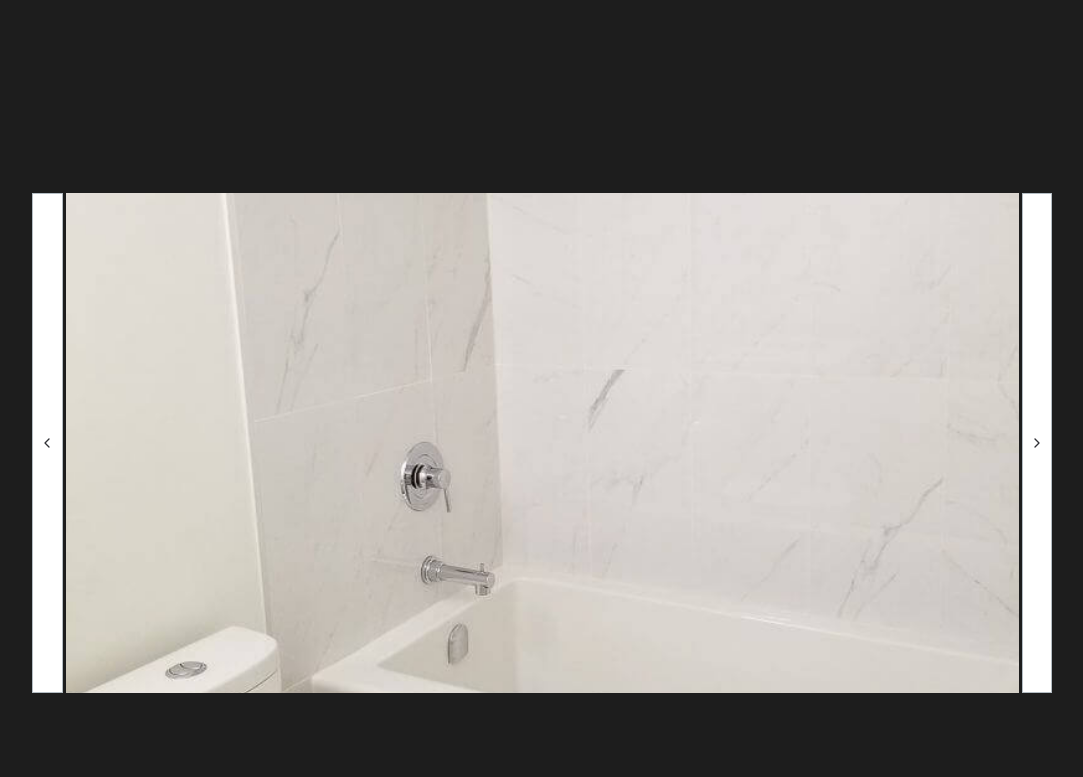
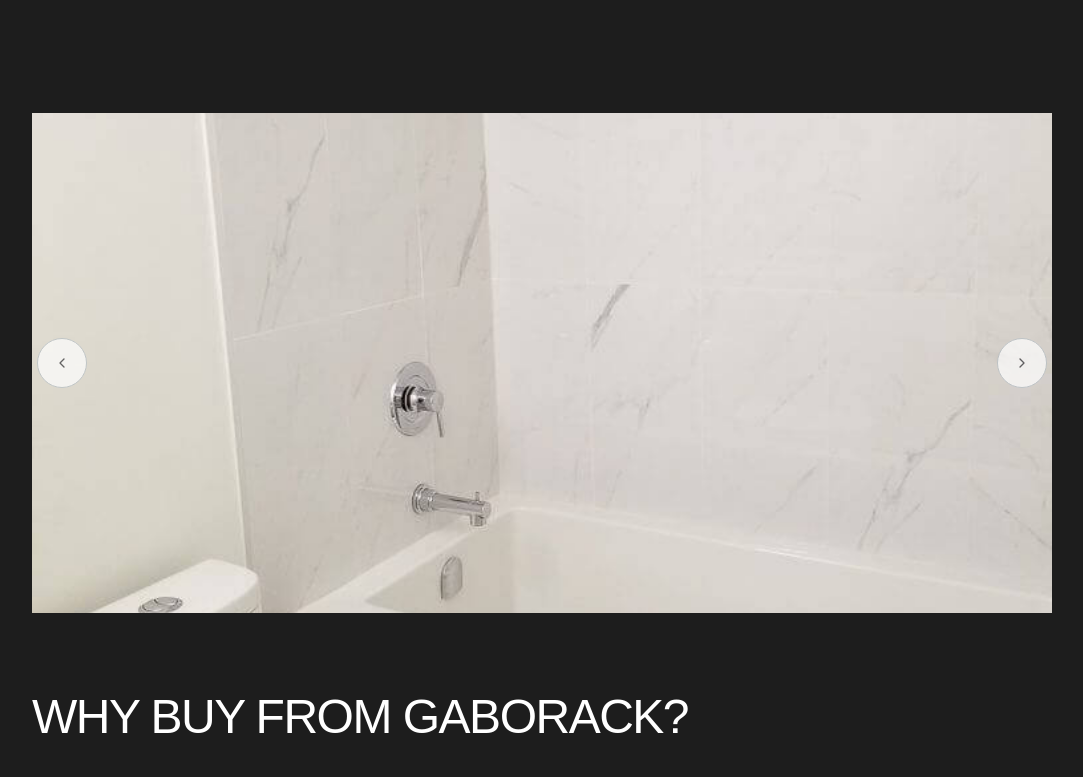
Before and after one commit to OleksandrOse/Gaborack-furniture, a React (Create React App) app: page / in a window 1280 px wide. Shown: the part 950-1727 px from the top of the page, without its empty margins (98-1181 px from the left). Built offline with nearby package versions, Linux system fonts and the light colour scheme.

Commit message:
Gaborack

```diff
--- a/src/App.scss
+++ b/src/App.scss
@@ -38,13 +38,13 @@ body {
   }
 
   &__section {
-    padding-bottom: 90px;
+    padding-bottom: 40px;
 
     @include onTablet {
-      padding-bottom: 132px;
+      padding-bottom: 60px;
     }
     @include onDekstop {
-      padding-bottom: 160px;
+      padding-bottom: 80px;
     }
   }
 
@@ -59,7 +59,6 @@ body {
     color: $color-white;
 
     @include onDekstop {
-
       font-size: 48px;
       line-height: 48px;
     }
--- a/src/components/Banner/Banner.scss
+++ b/src/components/Banner/Banner.scss
@@ -12,20 +12,22 @@
   &__content {
     width: 100%;
     display: flex;
-    justify-content: space-between;
-    align-items: center;
-    gap: 3px;
   }
 
   &__button {
-    width: 32px;
-    height: 500px;
+    position: absolute;
+    top: 50%;
+    transform: translate(0, -50%);
+    width: 50px;
+    height: 50px;
     color: $color-black;
     background-color: $color-white;
     outline: none;
     border: 1px solid $color-light-gray;
     cursor: pointer;
     transition: border-color 0.3s;
+    opacity: 0.7;
+    border-radius: 50%;
 
     &:hover {
       border-color: $color-black;
@@ -35,6 +37,16 @@
       color: #fff;
       background: $color-black;
     }
+
+    &--left {
+      left: 5px;
+      z-index: 1;
+    }
+
+    &--right {
+      right: 5px;
+      z-index: 1;
+    }
   }
 
   &__image {
@@ -42,28 +54,34 @@
     width: 1040px;
     position: relative;
 
-    // &::after {
-    //   content: "Our furniture";
-    //   position: absolute;
-    //   top: 0;
-    //   left: 0;
-    //   width: 100%;
-    //   height: 100%;
-    //   background-color: rgba(0,0,0,0.8);
-    //   display: flex;
-    //   justify-content: center;
-    //   align-items: center;
-    //   color: $color-light;
-    //   text-shadow: 0 0 4px $color-white;
-    //   opacity: 0;
-    //   transition: opacity 0.5s;
-    //   font-size: 22px;
-    //   text-align: center;
-    // }
+    &--full {
+      margin: 0 auto;
+      height: 100vh;
+      width: 100vh;
+    }
 
-    // &:hover::after {
-    //   opacity: 1;
-    // }
+    &::after {
+      content: "Click to change size";
+      position: absolute;
+      bottom: 0;
+      left: 0;
+      width: 100%;
+      height: 50px;
+      background-color: rgba(0, 0, 0, 0.8);
+      display: flex;
+      justify-content: center;
+      align-items: center;
+      color: $color-light;
+      text-shadow: 0 0 4px $color-white;
+      opacity: 0;
+      transition: opacity 0.5s;
+      font-size: 22px;
+      text-align: center;
+    }
+
+    &:hover::after {
+      opacity: 1;
+    }
   }
 
   &__img {
@@ -78,6 +96,29 @@
     transition: opacity 0.5s;
 
     &--active {
+      opacity: 1;
+    }
+  }
+
+  &__resize {
+    position: absolute;
+    bottom: 0;
+    left: 0;
+    width: 100%;
+    height: 50px;
+    background-color: rgba(0, 0, 0, 0.8);
+    display: flex;
+    justify-content: center;
+    align-items: center;
+    color: $color-light;
+    text-shadow: 0 0 4px $color-white;
+    opacity: 0;
+    transition: opacity 0.5s;
+    font-size: 22px;
+    text-align: center;
+    z-index: 1;
+
+    &:hover {
       opacity: 1;
     }
   }
--- a/src/components/Banner/Banner.tsx
+++ b/src/components/Banner/Banner.tsx
@@ -12,6 +12,7 @@ import { ArrowLeft } from '../ArrowLeft/ArrowLeft';
 import { ArrowRight } from '../ArrowRight/ArrowRight';
 
 import './Banner.scss';
+import classNames from 'classnames';
 
 type Props = {
   imagesForBanner: string[];
@@ -19,6 +20,7 @@ type Props = {
 
 export const Banner: React.FC<Props> = ({ imagesForBanner }) => {
   const [activeBanner, setActiveBanner] = useState(0);
+  const [touch, setTouch] = useState(false);
   //const [firstElem, setFirstElem] = useState(0);
 
   // const visibleButtons = useMemo(() => {
@@ -61,6 +63,14 @@ export const Banner: React.FC<Props> = ({ imagesForBanner }) => {
     <section className="page__section">
       <div className="banner">
         <div className="banner__content">
+
+
+          <div
+            className={classNames(
+              "banner__image",
+              { 'banner__image--full': touch }
+            )}
+          >
             <button
               type="button"
               className="banner__button banner__button--left"
@@ -69,7 +79,6 @@ export const Banner: React.FC<Props> = ({ imagesForBanner }) => {
               <ArrowLeft />
             </button>
 
-          <div className="banner__image">
             {imagesForBanner.map((image, index) => (
               <ImageBanner
                 key={image}
@@ -80,7 +89,13 @@ export const Banner: React.FC<Props> = ({ imagesForBanner }) => {
                 startBanner={startBanner}
               />
             ))}
-          </div>
+
+            <span
+              className='banner__resize'
+              onClick={() => setTouch(prev => !prev)}
+            >
+              Click to change size
+            </span>
 
             <button
               type="button"
@@ -90,18 +105,7 @@ export const Banner: React.FC<Props> = ({ imagesForBanner }) => {
               <ArrowRight />
             </button>
           </div>
-        {/* <div className="banner__pagination">
-          {visibleButtons.map((image, index) => (
-            <ButtonBannerPagination
-              key={image}
-              activeBanner={activeBanner}
-              setActiveBanner={setActiveBanner}
-              index={index}
-              firstElem={firstElem}
-              setFirstElem={setFirstElem}
-            />
-          ))}
-        </div> */}
+        </div>
       </div>
     </section>
   );
--- a/src/components/ImageBanner/ImageBanner.tsx
+++ b/src/components/ImageBanner/ImageBanner.tsx
@@ -22,7 +22,7 @@ export const ImageBanner: FC<Props> = ({
   const minSwipeDistance = 10;
 
   const onTouchStart = (e: React.TouchEvent<HTMLImageElement>) => {
-    setTouchEnd(0); // otherwise the swipe is fired even with usual touch events
+    setTouchEnd(0);
     setTouchStart(e.targetTouches[0].clientX);
   };
 
@@ -52,7 +52,6 @@ export const ImageBanner: FC<Props> = ({
         onTouchStart={(e) => onTouchStart(e)}
         onTouchMove={(e) => onTouchMove(e)}
         onTouchEnd={onTouchEnd}
-        // onTouchMove={() => moveLeft()}
       />
   );
 };
```
Also changed, not shown: src/components/Scale/Scale.tsx (added, +62 -0 lines), src/images/scale.svg (added). Lines whose indentation alone changed are shown as unchanged.
